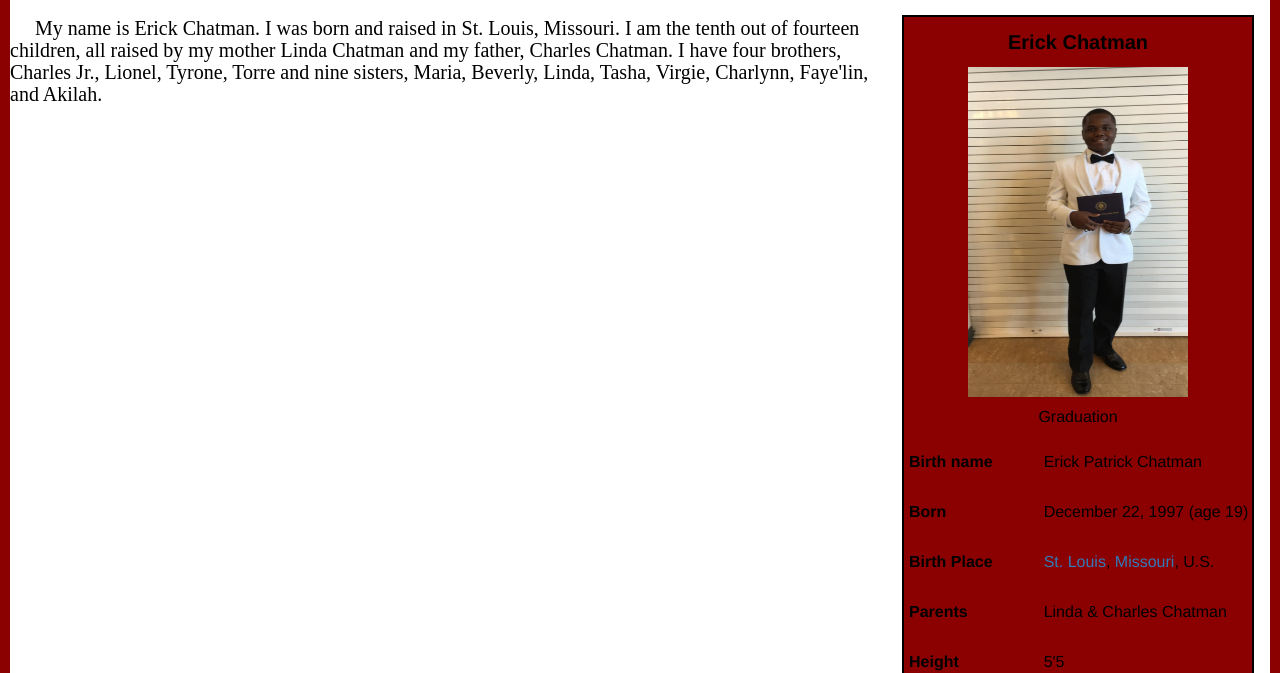
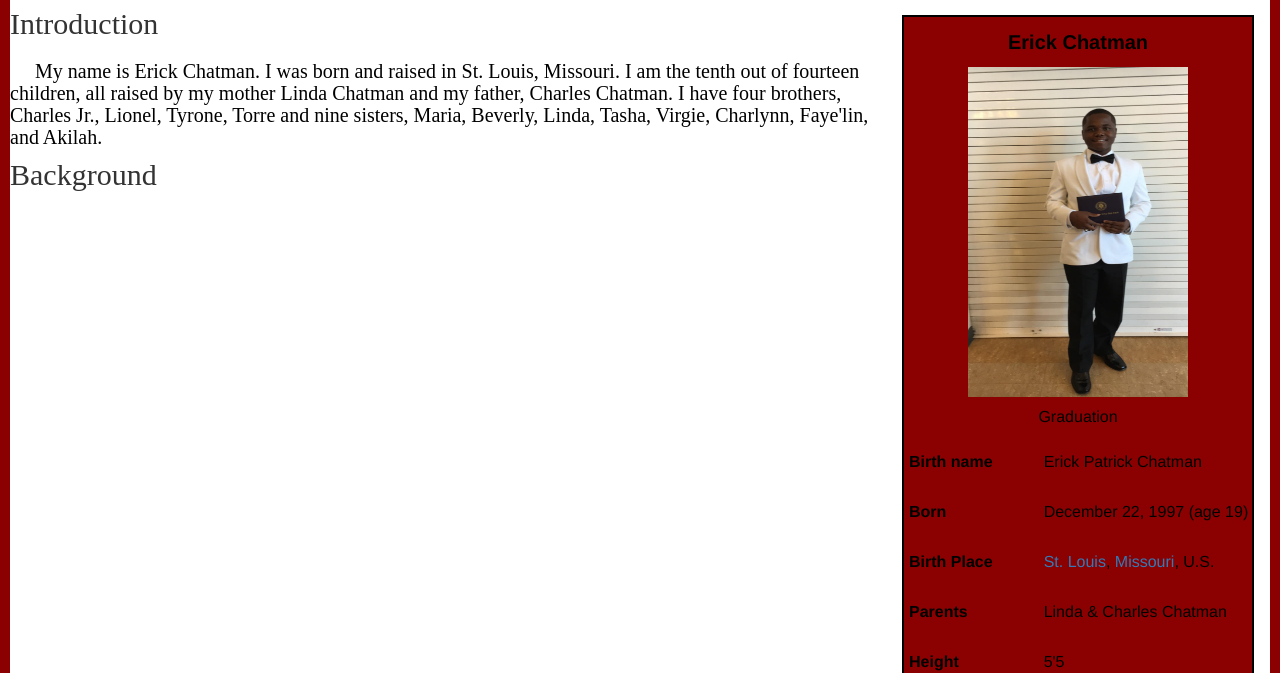
Before and after one commit to chatmane/Portfolio-, a plain HTML site: page about.html in a window 1280 px wide. Shown: the part 129-802 px from the top of the page. Drawn offline with nearby package versions, Linux system fonts and the light colour scheme.

Commit message:
about separation

```diff
--- a/about.html
+++ b/about.html
@@ -98,9 +98,14 @@
         </tbody>
     </table>
     </table>
+    <h6 class="intro">Introduction </h6>
     <h1 class="about-body"> My name is Erick Chatman. I was born and raised in St. Louis, Missouri. I am the tenth out of fourteen children, all
         raised by my mother Linda Chatman and my father, Charles Chatman. I have four brothers, Charles Jr., Lionel, Tyrone,
         Torre and nine sisters, Maria, Beverly, Linda, Tasha, Virgie, Charlynn, Faye'lin, and Akilah. </h1>
+
+
+    <h5 class="Background"> Background </h5>
+
 </body>
 
 </html>
--- a/style.css
+++ b/style.css
@@ -98,3 +98,11 @@ td,th{
 .carousel-inner{
     height:600px;
 }
+h5{
+    font-size:30px;
+    font-family: 'Times New Roman', Times, serif;
+}
+h6{
+    font-size:30px;
+    font-family: 'Times New Roman', Times, serif;
+}
```
